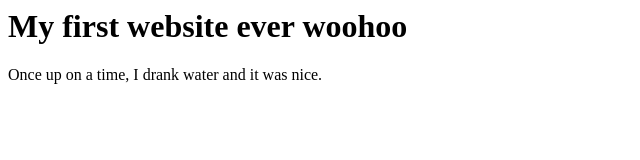
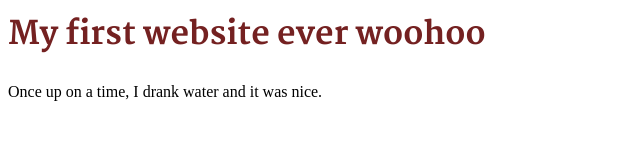
Before and after one commit to annikamg98/annikamg98.github.io, a plain HTML site: page index.html in a window 1280 px wide. Shown: the whole page, without its empty margins (0-640 px from the left). Drawn offline with Linux system fonts and the light colour scheme.

Commit message:
end of class 1

```diff
--- a/index.html
+++ b/index.html
@@ -1,6 +1,8 @@
 <html>
     <head>
-       <link href="styles.css">
+       <link rel="stylesheet" href="styles.css">
+       <link rel="preconnect" href="https://fonts.gstatic.com">
+<link href="https://fonts.googleapis.com/css2?family=Martel:wght@800&display=swap" rel="stylesheet">
     </head>
     <body>
         <h1>My first website ever woohoo </h1>
--- a/styles.css
+++ b/styles.css
@@ -1,3 +1,4 @@
 h1 {
     color: rgb(116, 33, 33);
+    font-family: 'Martel', serif;
 }
```
